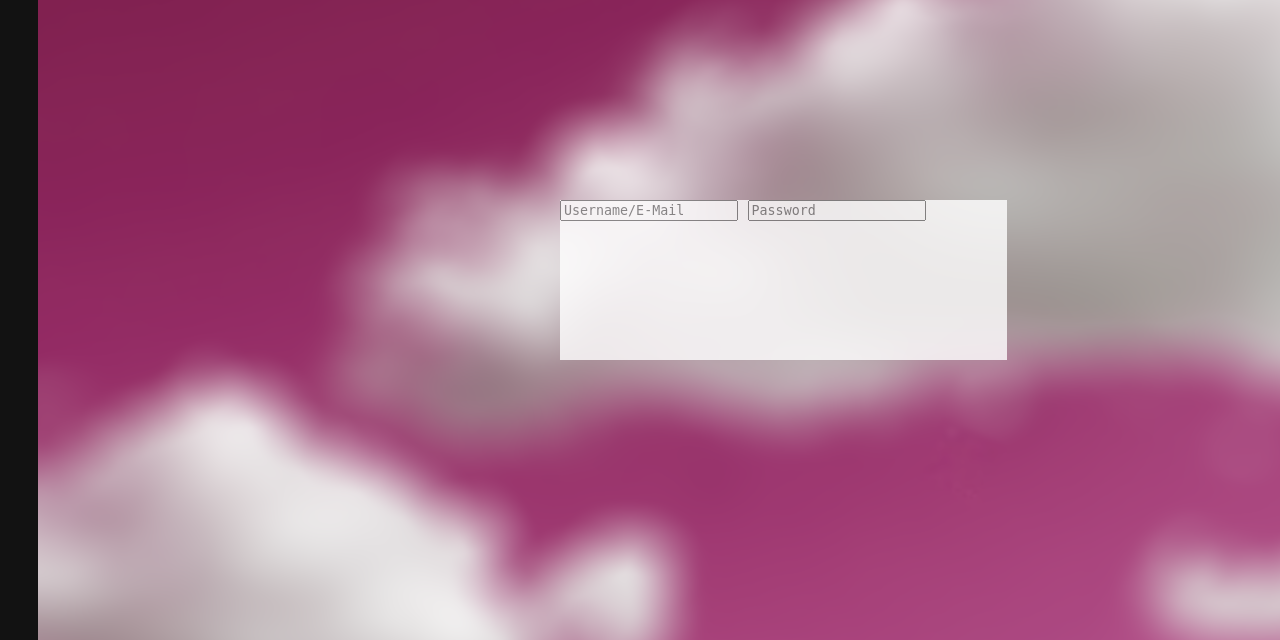
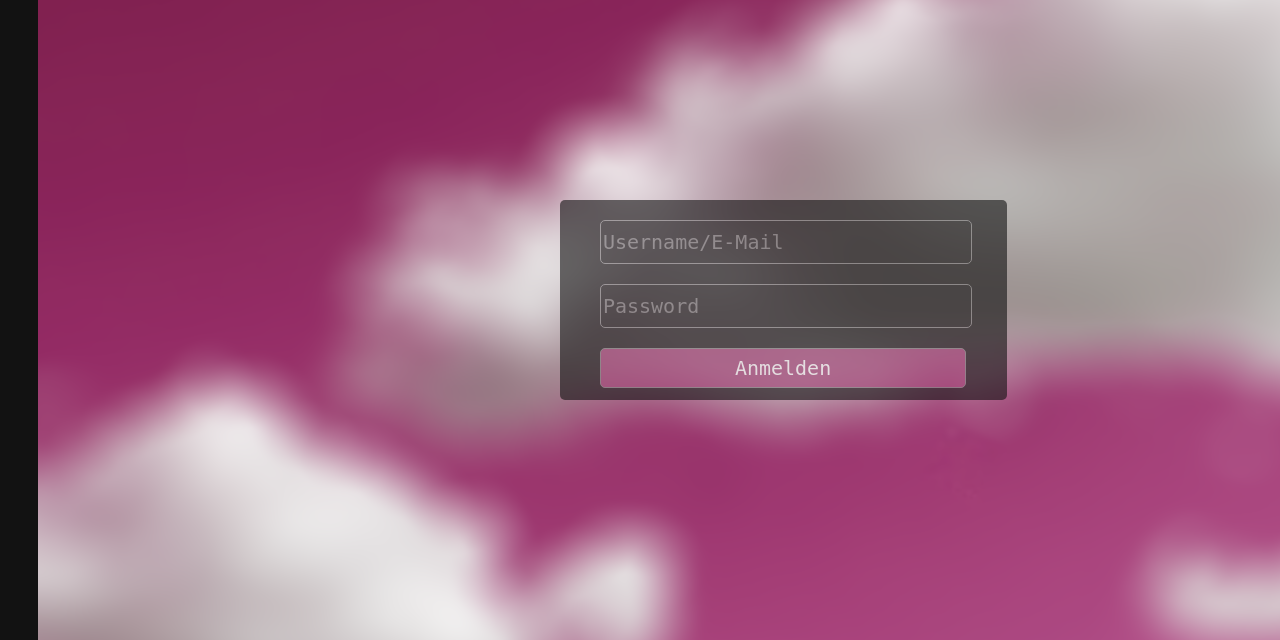
Before and after one commit to GeAd23/comfysetup, a PHP site: page /login1.php in a window 1280 px wide; the page is wider, and only the part inside the window is pictured. Shown: the part 56-696 px from the top of that part. Run offline with PHP 8.4, Linux system fonts and the light colour scheme; some libraries are stand-ins or nearby versions; some web fonts are replaced.

Commit message:
fetter cock

```diff
--- a/html/baselayout.php
+++ b/html/baselayout.php
@@ -23,7 +23,7 @@
             <a class="haltdeinefressejulien" href="">Programm Liste</a><br>
             <a class="haltdeinefressejulien" href="">Profil Liste</a><br>
             <a class="haltdeinefressejulien" href="">Profil erstellen</a><br>
-            <a class="haltdeinefressejulien" href="">Programm hinzufügem</a><br>
+            <a class="haltdeinefressejulien" href="">Programm hinzufügen</a><br>
             <a class="haltdeinefressejulien" href="">Konto bearbeiten</a><br>
         <a href="./about.php">About</a><br>
         <a href="./help.php">Help</a>
--- a/html/login1.php
+++ b/html/login1.php
@@ -39,8 +39,11 @@
 
     <div id="info" class="info">
         <div id="login">
-            <input type=textbox id="username" placeholder="Username/E-Mail">
-            <input type=password id="password" placeholder="Password">
+            <form method="post" action="./logintest.php">
+                <input type=textbox id="user" placeholder="Username/E-Mail"><br>
+                <input type=password id="passwd" placeholder="Password"><br>
+                <input type=submit class="submit" id="submit" value="Anmelden">
+            </form>
         </div>
     </div>
 
--- a/html/stylesheets/light.css
+++ b/html/stylesheets/light.css
@@ -87,7 +87,12 @@
             margin-left: 50px;
         }
 
-        /* Style page content - use this if you want to push the page content to the right when you open the side navigation */
+        .sidenav .haltdeinefressejulien{
+            color: #818181;
+            font-size: 15px;
+            text-indent: 10px;
+        }
+
         #info {
             position: absolute;
             transition: 0.5s;
@@ -98,23 +103,53 @@
         }
 
         #login{
-            opacity: 80%;
-            background-color: white;
+            opacity: 60%;
+            background-color: #121212;
             width: 30%;
-            height: 40%;
+            height: 50%;
             top: 50%;
             position: relative;
             margin: 0 auto;
+            border-radius: 5px;
         }
-        #login input{
+        #login form{
             margin: 0 auto;
+            position: relative;
+            padding-top: 10px;
+            padding-left: 40px;
                 }
 
-        .sidenav .haltdeinefressejulien{
+        #login input{
+            border: 1px solid;
+            border-radius: 5px;
+            font-size: 20px;
+            width: 90%;
+            height: 40px;
+            margin: 10px 0;
+            background-color: #121212;
+            border-color:#818181;
             color: #818181;
-            font-size: 15px;
-            text-indent: 10px;
         }
+        #login input:hover{
+            color: white;
+            border-color: white;
+        }
+
+        #login input[type=submit]{
+            background-color: #a23d74;
+            color: white;
+            border-radius: 5px;
+            border-color: #818181;
+
+        }
+
+        #login input[type=submit]:hover{
+            background-color: #b54481;
+            border-color: white;
+            font-size: 20px;
+
+        }
+
 @media all and (max-width: 450px){
     #content{
         display: none;
```
Also changed, not shown: html/stylesheets/div_Liste.css (renamed from html/div_Liste.css).
